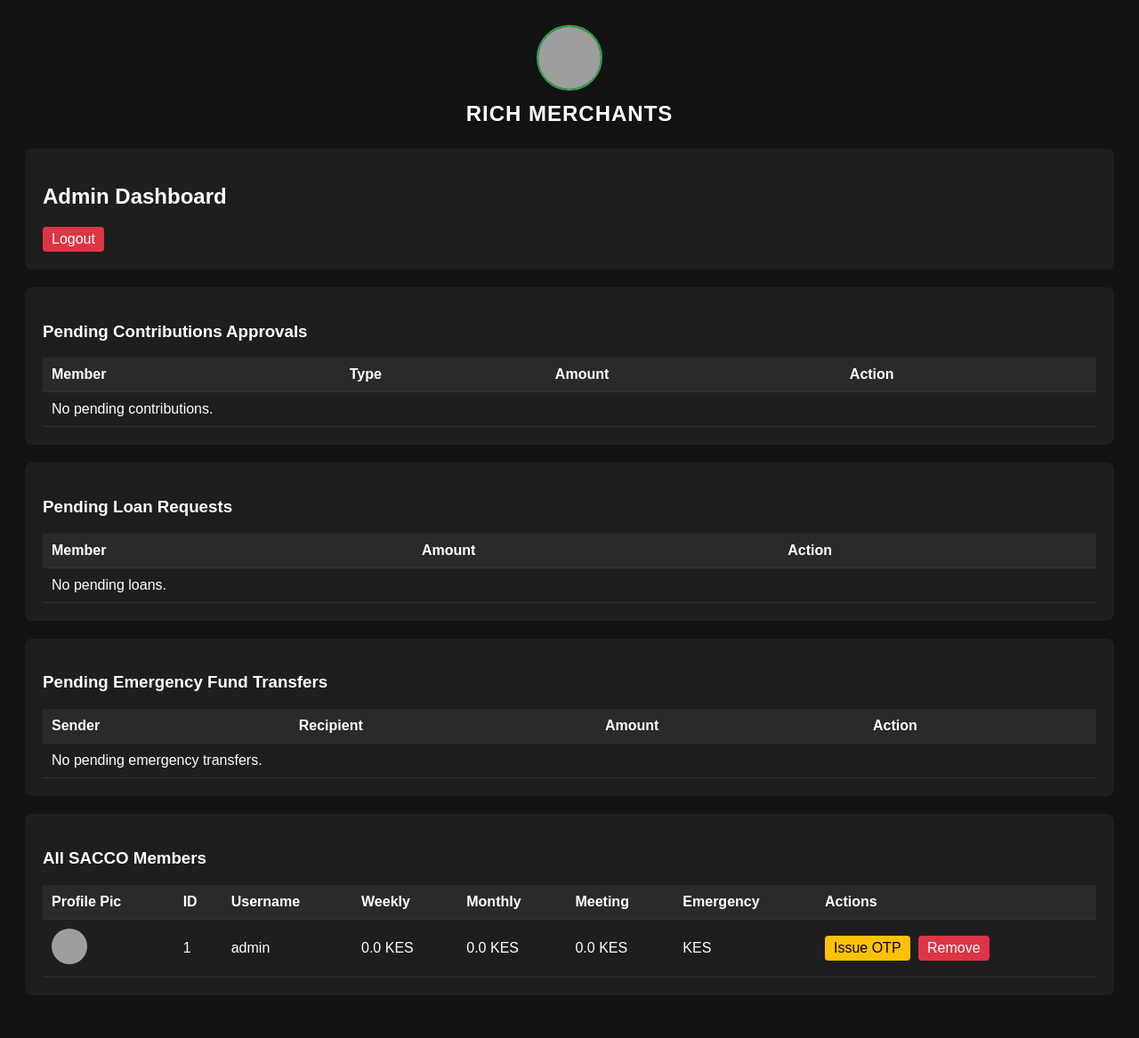
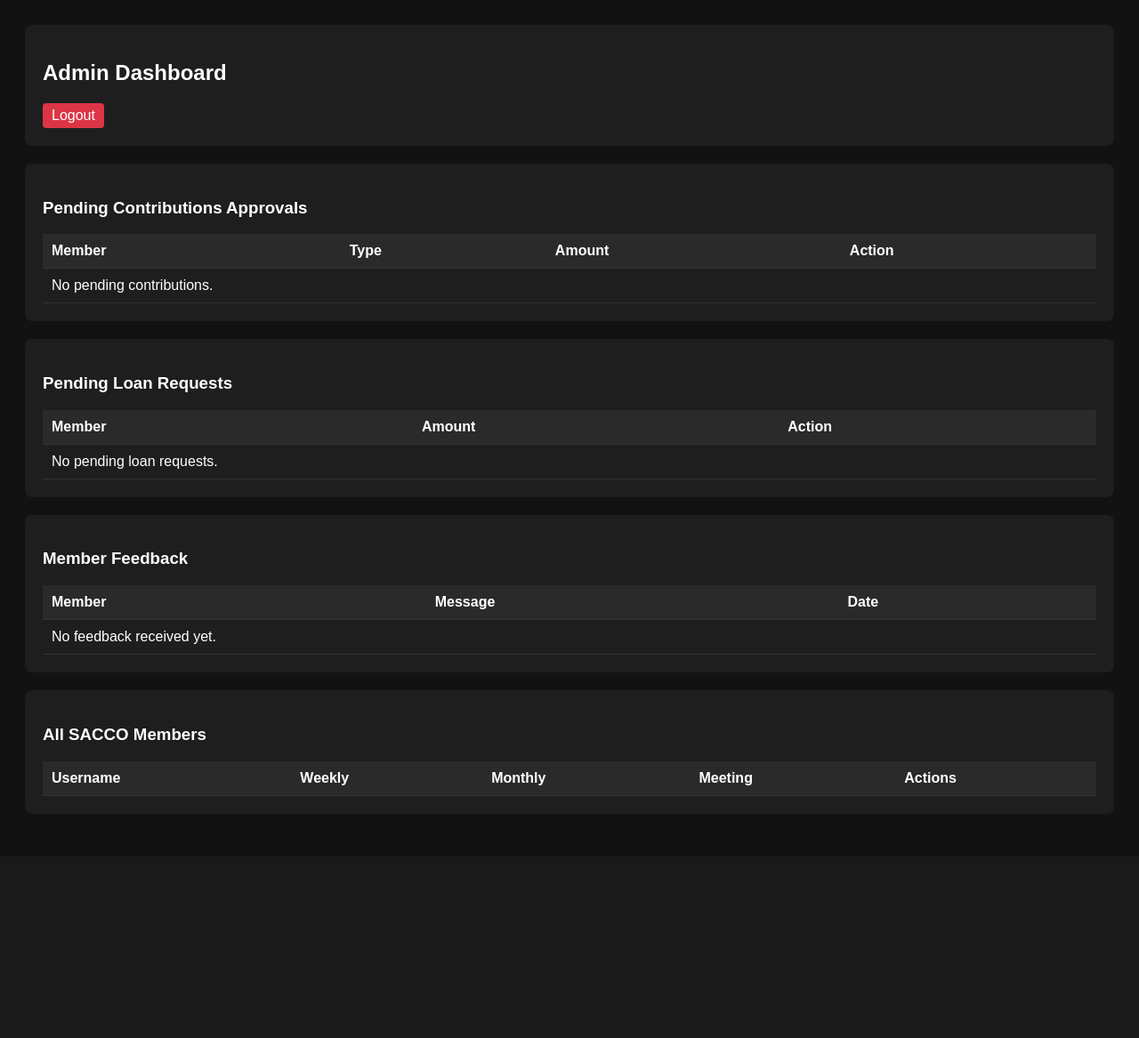
Before and after one commit to Davidwelimo/sacco-system, a Flask app: page /admin in a window 1280 px wide. Shown: the whole page at 89% size. After the commit the page ends 895 px from the top, so only its background shows below. Run offline with Flask 3, Linux system fonts and the light colour scheme; the visitor is signed in with stand-in values (Sample User, id 1); lists and menus that the app fills with data are empty; grey boxes are pictures that could not be loaded.

Commit message:
Fix payment 500 error, loan approvals, and member feedback display for admin

```diff
--- a/app.py
+++ b/app.py
@@ -18,7 +18,6 @@ os.makedirs(app.config['UPLOAD_FOLDER'], exist_ok=True)
 
 db = SQLAlchemy(app)
 
-# --- DATABASE MODELS ---
 class User(db.Model):
     __tablename__ = 'users'
     id = db.Column(db.Integer, primary_key=True)
@@ -74,7 +73,6 @@ with app.app_context():
         db.session.add(default_admin)
         db.session.commit()
 
-# --- AUTH DECORATOR ---
 def login_required(f):
     @wraps(f)
     def decorated_function(*args, **kwargs):
@@ -84,7 +82,6 @@ def login_required(f):
         return f(*args, **kwargs)
     return decorated_function
 
-# --- ROUTES ---
 @app.route('/')
 def index():
     return redirect(url_for('login'))
@@ -145,7 +142,7 @@ def dashboard():
 @login_required
 def contribute():
     user = User.query.get(session['user_id'])
-    payment_method = request.form.get('payment_method')
+    payment_method = request.form.get('payment_method', 'Mpesa')
     ctype = request.form.get('type')
     try:
         amount = float(request.form.get('amount'))
@@ -214,6 +211,40 @@ def update_settings():
         flash('Profile picture updated successfully!')
     return redirect(url_for('dashboard'))
 
+@app.route('/approve_contribution/<int:contrib_id>', methods=['POST'])
+@login_required
+def approve_contribution(contrib_id):
+    admin_user = User.query.get(session['user_id'])
+    if not admin_user or admin_user.role != 'System Admin':
+        return redirect(url_for('dashboard'))
+    contrib = Contribution.query.get_or_404(contrib_id)
+    contrib.status = 'Approved'
+
+    member = User.query.get(contrib.user_id)
+    if member:
+        if contrib.type == 'weekly':
+            member.weekly_balance += contrib.amount
+        elif contrib.type == 'monthly':
+            member.monthly_balance += contrib.amount
+        elif contrib.type == 'meeting':
+            member.meeting_balance += contrib.amount
+
+    db.session.commit()
+    flash('Contribution approved successfully.')
+    return redirect(url_for('admin'))
+
+@app.route('/approve_loan/<int:loan_id>', methods=['POST'])
+@login_required
+def approve_loan(loan_id):
+    admin_user = User.query.get(session['user_id'])
+    if not admin_user or admin_user.role != 'System Admin':
+        return redirect(url_for('dashboard'))
+    loan = Loan.query.get_or_404(loan_id)
+    loan.status = 'Approved'
+    db.session.commit()
+    flash('Loan approved successfully.')
+    return redirect(url_for('admin'))
+
 @app.route('/issue_otp/<int:user_id>', methods=['POST'])
 @login_required
 def issue_otp(user_id):
@@ -244,8 +275,10 @@ def admin():
     if not admin_user or admin_user.role != 'System Admin':
         return redirect(url_for('dashboard'))
     pending_contribs = Contribution.query.filter_by(status='Pending').all()
+    pending_loans = Loan.query.filter_by(status='Pending').all()
+    feedbacks = Feedback.query.order_by(Feedback.date_submitted.desc()).all()
     members = User.query.all()
-    return render_template('admin.html', pending_contribs=pending_contribs, members=members)
+    return render_template('admin.html', pending_contribs=pending_contribs, pending_loans=pending_loans, feedbacks=feedbacks, members=members)
 
 if __name__ == '__main__':
     app.run(debug=True)
--- a/templates/admin.html
+++ b/templates/admin.html
@@ -11,21 +11,16 @@
         th { background: #2a2a2a; }
         a { color: #4da6ff; text-decoration: none; }
         a:hover { text-decoration: underline; }
-        .btn { padding: 5px 10px; background: #007bff; color: white; border-radius: 4px; display: inline-block; margin-right: 5px; }
+        .btn { padding: 5px 10px; background: #007bff; color: white; border: none; border-radius: 4px; cursor: pointer; display: inline-block; }
+        .btn:hover { background: #0056b3; }
         .btn-danger { background: #dc3545; }
+        .btn-danger:hover { background: #a71d2a; }
         .btn-success { background: #28a745; }
-        .btn-warning { background: #ffc107; color: black; }
+        .btn-success:hover { background: #218838; }
         .flash { background: #2a2a2a; padding: 10px; margin-bottom: 15px; border-radius: 4px; border-left: 4px solid #007bff; }
-        .logo-header { text-align: center; margin-bottom: 25px; }
-        .logo-header img { width: 70px; height: 70px; object-fit: cover; border-radius: 50%; border: 2px solid #28a745; margin-bottom: 8px; }
     </style>
 </head>
 <body>
-    <div class="logo-header">
-        <img src="https://images.unsplash.com/photo-1560518883-ce09059eeffa?w=150&auto=format&fit=crop&q=80" alt="Real Estate Logo">
-        <h2 style="margin: 0; color: #fff; letter-spacing: 1px;">RICH MERCHANTS</h2>
-    </div>
-
     <div class="card">
         <h2>Admin Dashboard</h2>
         <a href="{{ url_for('logout') }}" class="btn btn-danger">Logout</a>
@@ -51,14 +46,15 @@
                 <th>Amount</th>
                 <th>Action</th>
             </tr>
-            {% for c in pending %}
+            {% for c in pending_contribs %}
             <tr>
                 <td>{{ c.user.username }}</td>
-                <td>{{ c.type }}</td>
+                <td>{{ c.type | capitalize }}</td>
                 <td>{{ c.amount }} KES</td>
                 <td>
-                    <a href="{{ url_for('approve_contribution', contrib_id=c.id) }}" class="btn btn-success">Approve</a>
-                    <a href="{{ url_for('decline_contribution', contrib_id=c.id) }}" class="btn btn-danger">Decline</a>
+                    <form action="{{ url_for('approve_contribution', contrib_id=c.id) }}" method="POST" style="display:inline;">
+                        <button type="submit" class="btn btn-success">Approve</button>
+                    </form>
                 </td>
             </tr>
             {% else %}
@@ -81,72 +77,66 @@
                 <td>{{ l.user.username }}</td>
                 <td>{{ l.amount }} KES</td>
                 <td>
-                    <a href="{{ url_for('approve_loan', loan_id=l.id) }}" class="btn btn-success">Approve</a>
-                    <a href="{{ url_for('decline_loan', loan_id=l.id) }}" class="btn btn-danger">Decline</a>
+                    <form action="{{ url_for('approve_loan', loan_id=l.id) }}" method="POST" style="display:inline;">
+                        <button type="submit" class="btn btn-success">Approve</button>
+                    </form>
                 </td>
             </tr>
             {% else %}
-            <tr><td colspan="3">No pending loans.</td></tr>
+            <tr><td colspan="3">No pending loan requests.</td></tr>
             {% endfor %}
         </table>
     </div>
 
-    <!-- Pending Emergency Transfers -->
+    <!-- Feedback -->
     <div class="card">
-        <h3>Pending Emergency Fund Transfers</h3>
+        <h3>Member Feedback</h3>
         <table>
             <tr>
-                <th>Sender</th>
-                <th>Recipient</th>
-                <th>Amount</th>
-                <th>Action</th>
+                <th>Member</th>
+                <th>Message</th>
+                <th>Date</th>
             </tr>
-            {% for t in pending_transfers %}
+            {% for f in feedbacks %}
             <tr>
-                <td>{{ t.sender.username }}</td>
-                <td>{{ t.recipient.username }}</td>
-                <td>{{ t.amount }} KES</td>
-                <td>
-                    <a href="{{ url_for('approve_transfer', transfer_id=t.id) }}" class="btn btn-success">Approve</a>
-                    <a href="{{ url_for('decline_transfer', transfer_id=t.id) }}" class="btn btn-danger">Decline</a>
-                </td>
+                <td>{{ f.user.username }}</td>
+                <td>{{ f.message }}</td>
+                <td>{{ f.date_submitted.strftime('%Y-%m-%d %H:%M') }}</td>
             </tr>
             {% else %}
-            <tr><td colspan="4">No pending emergency transfers.</td></tr>
+            <tr><td colspan="3">No feedback received yet.</td></tr>
             {% endfor %}
         </table>
     </div>
 
-    <!-- All Members -->
+    <!-- Members List -->
     <div class="card">
         <h3>All SACCO Members</h3>
         <table>
             <tr>
-                <th>Profile Pic</th>
-                <th>ID</th>
                 <th>Username</th>
                 <th>Weekly</th>
                 <th>Monthly</th>
                 <th>Meeting</th>
-                <th>Emergency</th>
                 <th>Actions</th>
             </tr>
             {% for m in members %}
+            {% if m.role != 'System Admin' %}
             <tr>
-                <td><img src="{{ url_for('static', filename='uploads/' + m.profile_pic) }}" width="40" height="40" style="border-radius: 50%; object-fit: cover;"></td>
-                <td>{{ m.id }}</td>
                 <td>{{ m.username }}</td>
                 <td>{{ m.weekly_balance }} KES</td>
                 <td>{{ m.monthly_balance }} KES</td>
                 <td>{{ m.meeting_balance }} KES</td>
-                <td>{{ m.emergency_balance }} KES</td>
                 <td>
-                    <a href="{{ url_for('issue_otp', user_id=m.id) }}" class="btn btn-warning">Issue OTP</a>
-                    <a href="{{ url_for('delete_user', user_id=m.id) }}" class="btn btn-danger" onclick="return confirm('Remove this member?');">Remove</a>
+                    <form action="{{ url_for('issue_otp', user_id=m.id) }}" method="POST" style="display:inline;">
+                        <button type="submit" class="btn">Issue OTP</button>
+                    </form>
+                    <form action="{{ url_for('delete_user', user_id=m.id) }}" method="POST" style="display:inline;" onsubmit="return confirm('Are you sure?');">
+                        <button type="submit" class="btn btn-danger">Remove</button>
+                    </form>
                 </td>
             </tr>
-            {% else %}
-            <tr><td colspan="8">No members registered.</td></tr>
+            {% endif %}
             {% endfor %}
         </table>
     </div>
```
